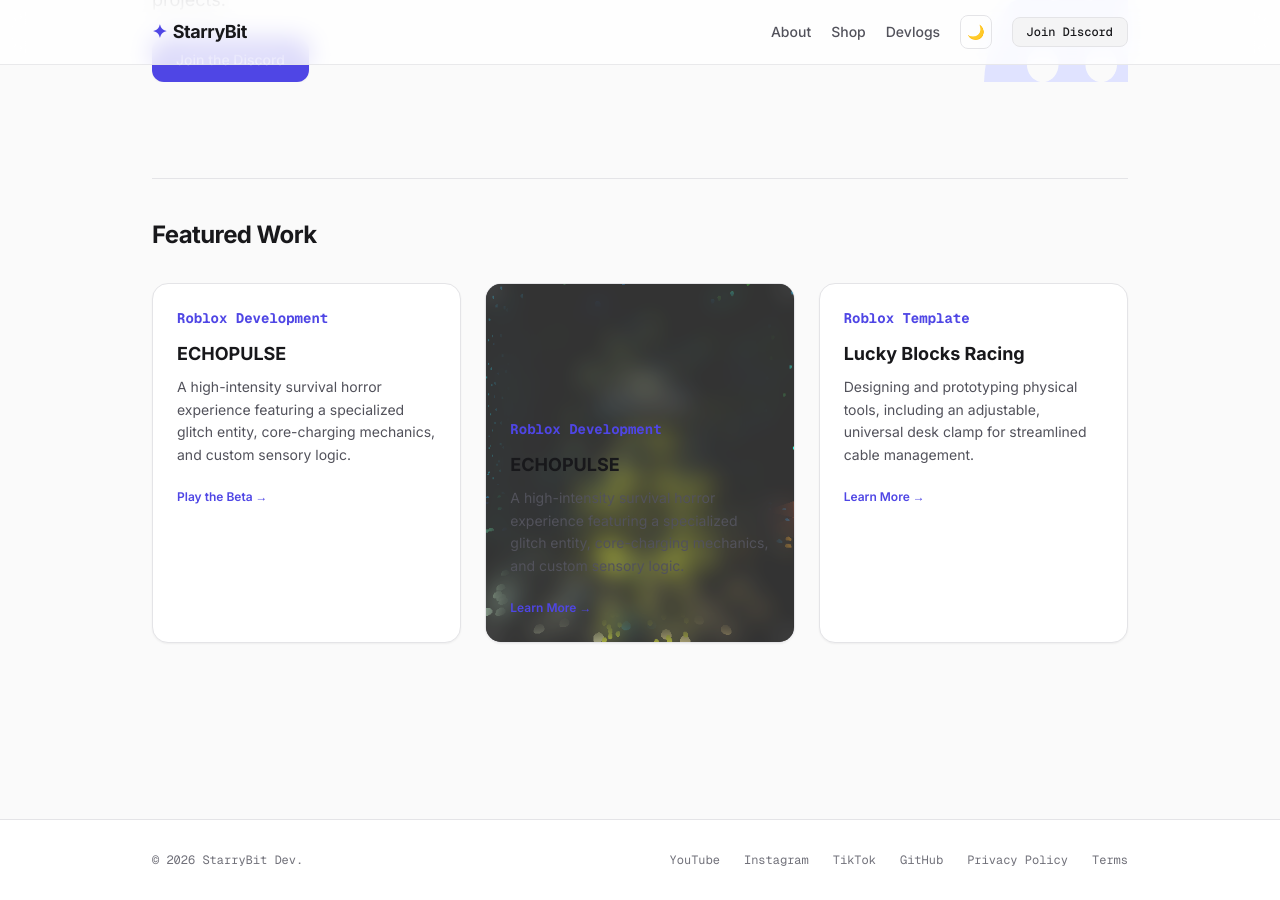
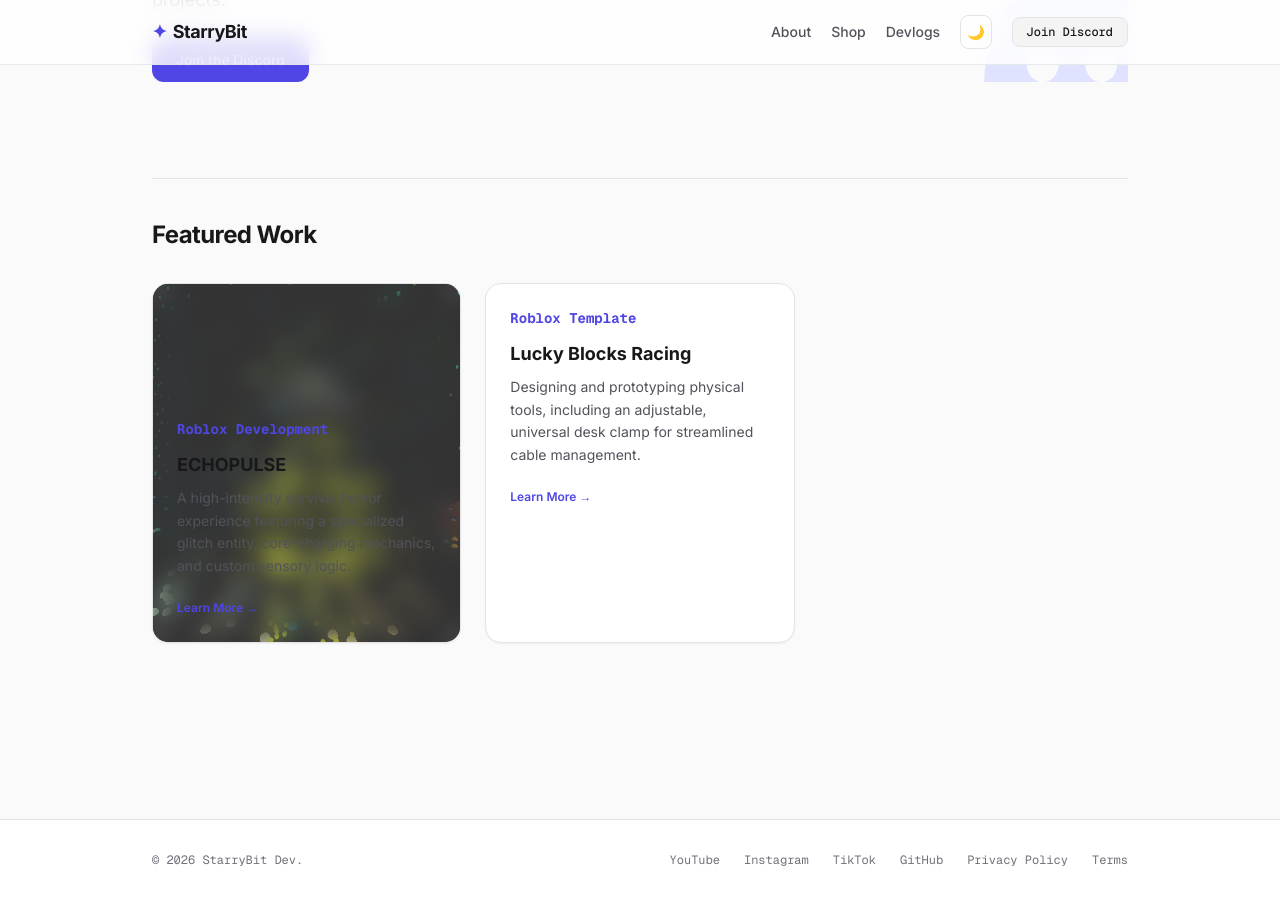
Before and after one commit to StarryBit/starrybit.github.io, a Jekyll site: the page built from index.html, in a window 1280 px wide and 900 px high, scrolled down 1323 px. Built offline with Jekyll 4.4.1, drawn with Linux system fonts in a browser that asks for light colours; nearby versions of some CDN libraries.

Commit message:
Update index.html

```diff
--- a/index.html
+++ b/index.html
@@ -81,19 +81,12 @@ title: StarryBit | Roblox Systems Engineering
     <div class="grid md:grid-cols-3 gap-6">
 
         <!-- Project 1 -->
-        <div class="p-6 rounded-2xl bg-white border border-zinc-200 shadow-sm dark:bg-zinc-900/30 dark:border-zinc-800/80">
-            <div class="text-indigo-600 dark:text-indigo-400 text-sm font-bold mb-3 code-font">Roblox Development</div>
-            <h3 class="text-lg font-bold mb-2">ECHOPULSE</h3>
-            <p class="text-sm text-zinc-600 dark:text-zinc-400 leading-relaxed mb-4">A high-intensity survival horror experience featuring a specialized glitch entity, core-charging mechanics, and custom sensory logic.</p>
-            <a href="https://www.roblox.com/games/115602536775786/ECHOPULSE" class="text-xs font-semibold text-indigo-600 dark:text-indigo-400 hover:underline">Play the Beta &rarr;</a>
-        </div>
-
         {% include card.html
             image="/assets/Screenshot 2026-07-07 124608.png"
             category="Roblox Development"
             title="ECHOPULSE"
             description="A high-intensity survival horror experience featuring a specialized glitch entity, core-charging mechanics, and custom sensory logic."
-            link="https://www.roblox.com/games/115602536775786/ECHOPULSE"
+            link="/blog/"
             style="showcase"
         %}
 
```
